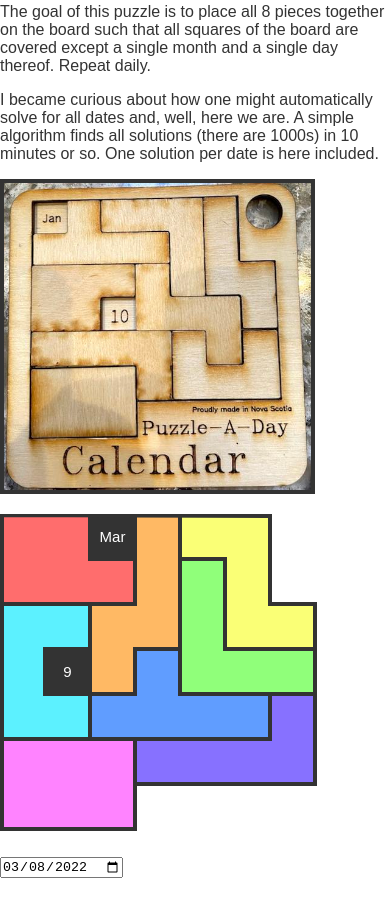
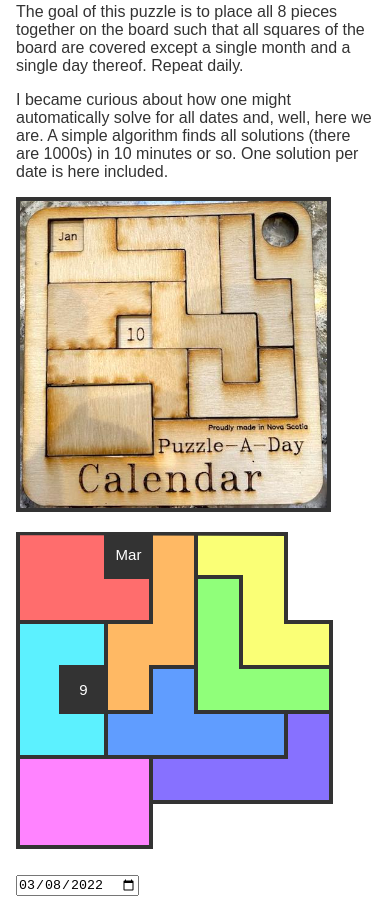
Before and after one commit to fictorial/calendar-puzzle-solver, a plain HTML site: page index.html in a window 390 px wide. Shown: the part 68-980 px from the top of the page. Drawn offline with Linux system fonts and the light colour scheme.

Commit message:
Update margins for mobile

```diff
--- a/index.html
+++ b/index.html
@@ -13,8 +13,7 @@ body {
     font-family: sans-serif;
     background-color: white;
     color: #333;
-    margin: 1rem auto;
-    max-width: 640px;
+    margin: 1rem;
 }
 img {
     border: 4px solid #333;
```
